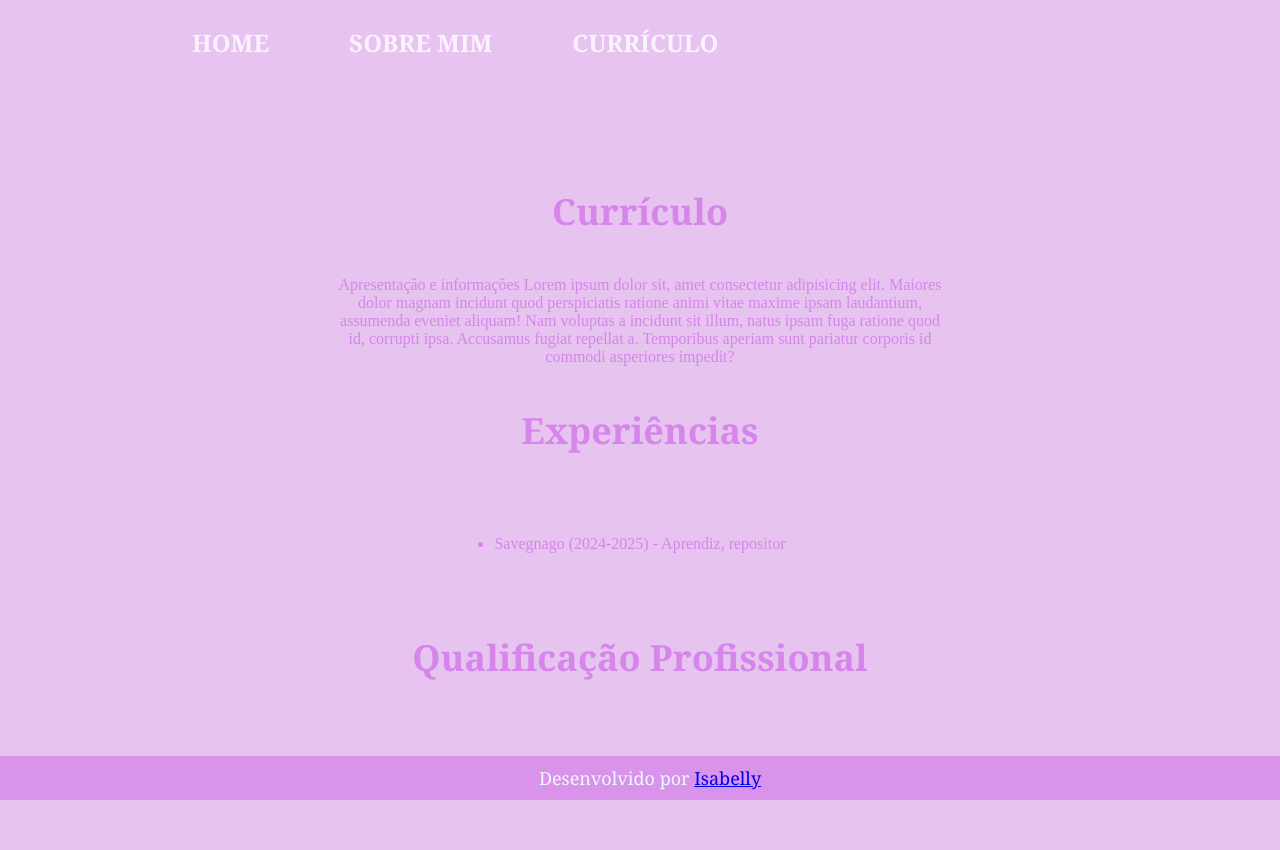
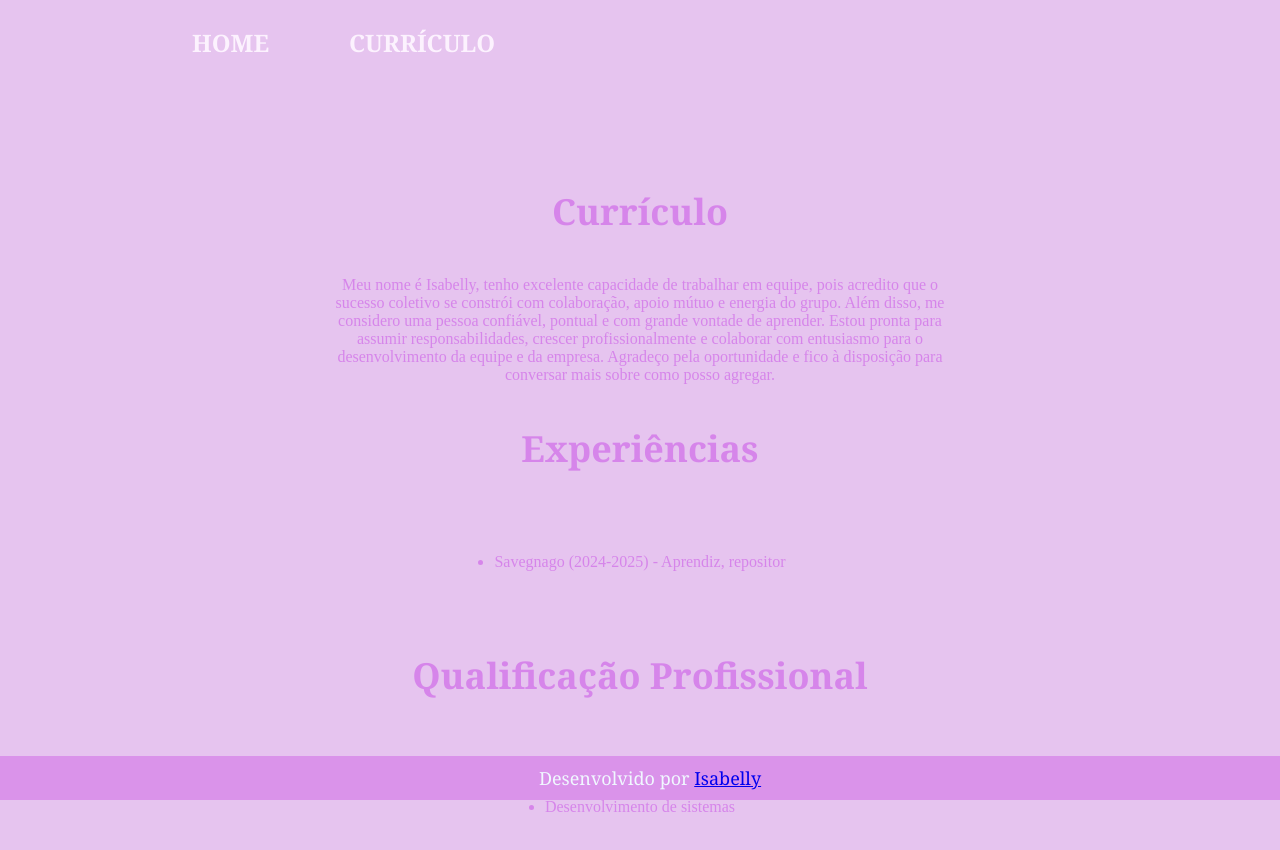
Before and after one commit to issacita/meuissacita, a plain HTML site: page curriculo.html in a window 1280 px wide. Drawn offline with Linux system fonts and the light colour scheme.

Commit message:
Add files via upload

```diff
--- a/curriculo.html
+++ b/curriculo.html
@@ -12,8 +12,6 @@
         <nav class="cabecalho-menu">
             <a class="cabecalho-menu-links" href="index.html">HOME</a>
 
-            <a class="cabecalho-menu-links" href="sobremim.html">SOBRE MIM</a>
-
             <a class="cabecalho-menu-links" href="curriculo.html">CURRÍCULO</a>
 
             </nav>
@@ -23,8 +21,11 @@
     <main class="conteudo">
         <section class="apresentacao-conteudo">
             <h1 class="apresentacao-conteudo-titulo">Currículo</h1>
-            <p class="apresentacao-conteudo-texto">Apresentação e informações
-            Lorem ipsum dolor sit, amet consectetur adipisicing elit. Maiores dolor magnam incidunt quod perspiciatis ratione animi vitae maxime ipsam laudantium, assumenda eveniet aliquam! Nam voluptas a incidunt sit illum, natus ipsam fuga ratione quod id, corrupti ipsa. Accusamus fugiat repellat a. Temporibus aperiam sunt pariatur corporis id commodi asperiores impedit?
+            <p class="apresentacao-conteudo-texto">Meu nome é Isabelly, tenho excelente capacidade de trabalhar em equipe, pois acredito que o sucesso coletivo se constrói com colaboração, apoio mútuo e energia do grupo.
+
+Além disso, me considero uma pessoa confiável, pontual e com grande vontade de aprender. Estou pronta para assumir responsabilidades, crescer profissionalmente e colaborar com entusiasmo para o desenvolvimento da equipe e da empresa.
+
+Agradeço pela oportunidade e fico à disposição para conversar mais sobre como posso agregar.
             </p>
             <h2 class="apresentacao-conteudo-titulo">Experiências</h2>
 
```
